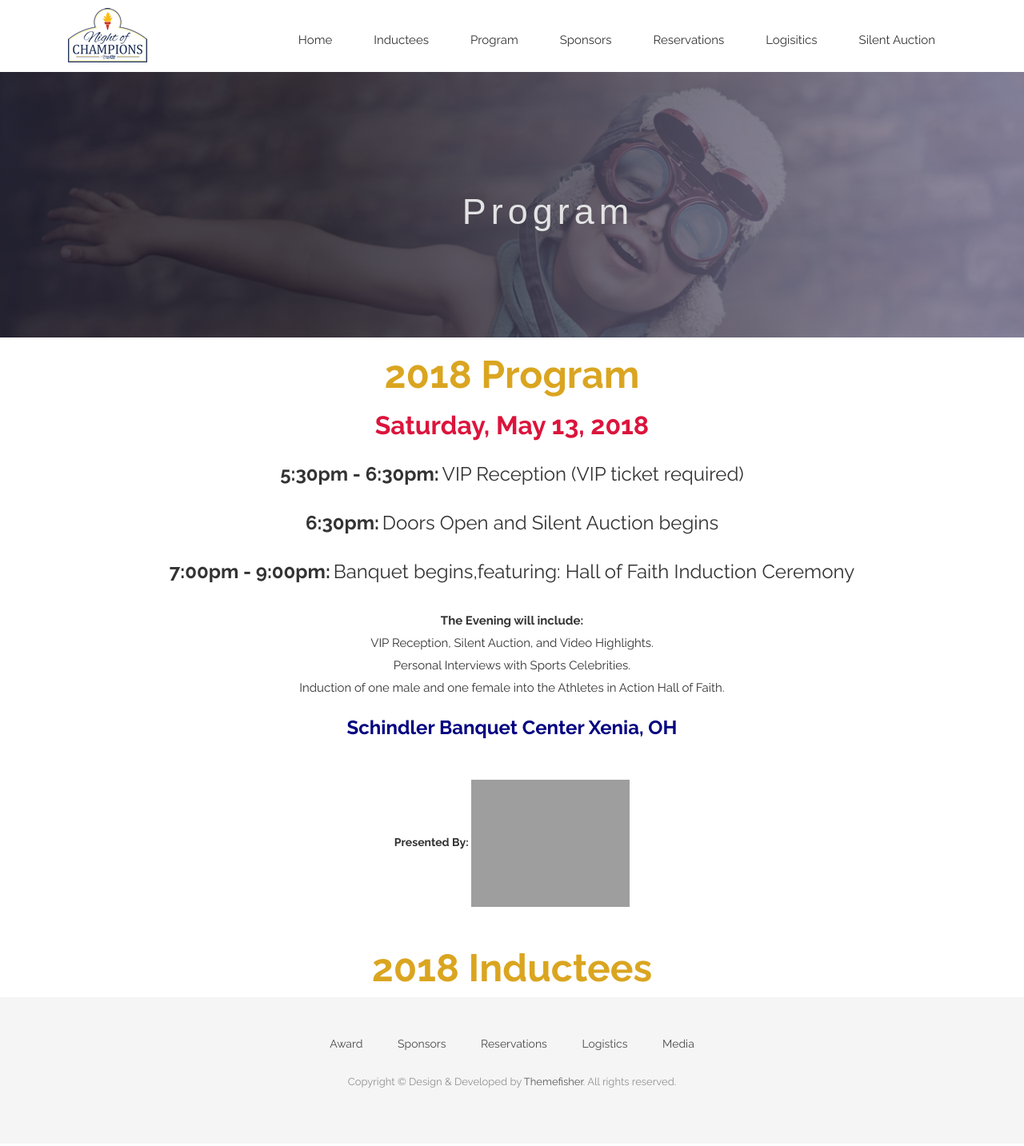
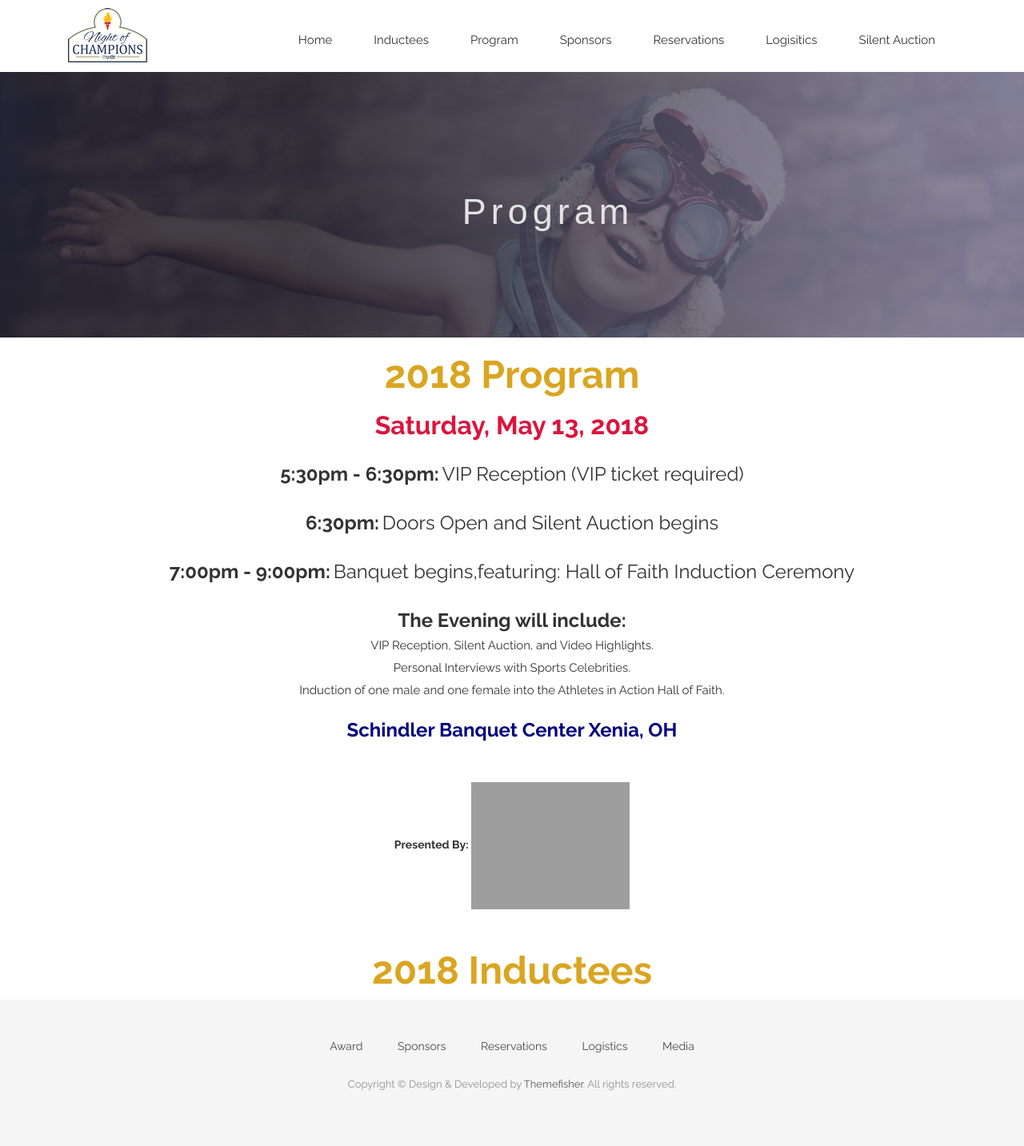
Before and after one commit to CruGlobal/NightofChampions, a Jekyll site: the page built from program.markdown, in a window 1280 px wide. Shown: the whole page at 80% size. Built offline with Jekyll 4.4.1, drawn with Linux system fonts in a browser that asks for light colours; nearby versions of some CDN libraries; some web fonts are replaced; grey boxes are pictures that could not be loaded.

Commit message:
Updated Program

```diff
--- a/program.markdown
+++ b/program.markdown
@@ -30,7 +30,7 @@ position: 1
 </div>
 <br>
 <div style="text-align: center;">
-<p><b>The Evening will include:</b><br>
+<p><b><font size="5">The Evening will include:</font></b><br>
 VIP Reception, Silent Auction, and Video Highlights.
 <br>Personal Interviews with Sports Celebrities.
 <br>Induction of one male and one female into the Athletes in Action Hall of Faith.</p>
```
